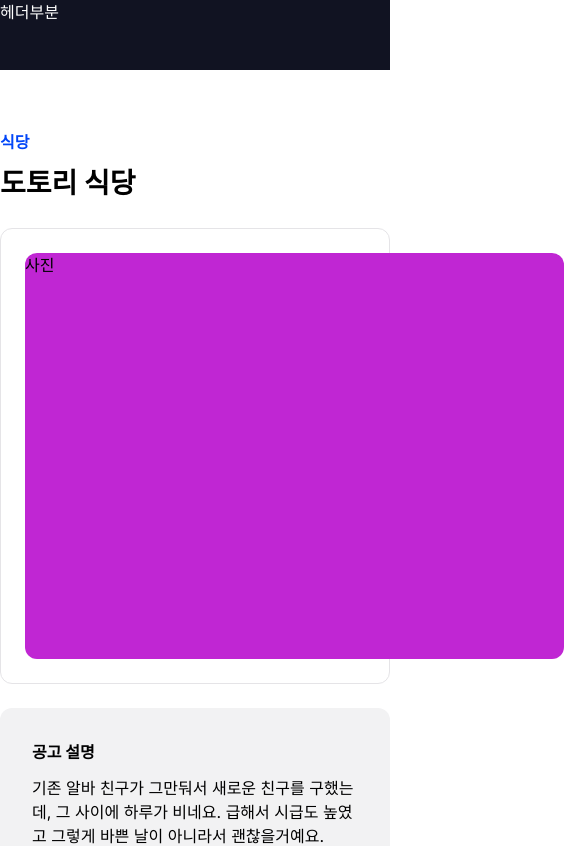
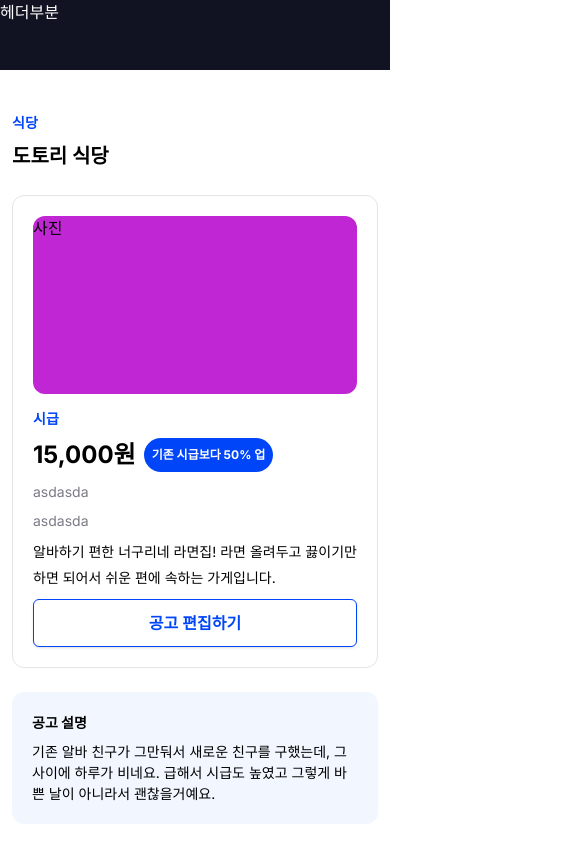
Before and after one commit to 5-PS/DANCHOO, a Next.js app: page /my-store/my-recruits/1 in a window 390 px wide. Shown: the top 846 px of the page, 585 px wide, since content can reach past the window. Built offline with nearby package versions, Linux system fonts and the light colour scheme.

Commit message:
design: 반응형 페이지 1차 작업 완료

```diff
--- a/app/(service)/my-store/my-recruits/[recruitId]/_components/recruitsCard.tsx
+++ b/app/(service)/my-store/my-recruits/[recruitId]/_components/recruitsCard.tsx
@@ -3,23 +3,23 @@ import Button from '@/components/button/button';
 function RecuitsCard() {
   return (
     <>
-      <div className="flex w-full gap-8 p-6 mb-6 border rounded-xl border-gray-20">
-        <div>
-          <div className="w-[539px] h-full rounded-xl bg-fuchsia-600">사진</div>
+      <div className="flex w-full gap-8 p-6 mb-6 border rounded-xl border-gray-20 max-xl:flex-col max-xl:gap-4 max-md:p-5 max-md:gap-3">
+        <div className="w-full max-xl:h-[361px] max-md:h-[178px]">
+          <div className="h-full rounded-xl bg-fuchsia-600">사진</div>
         </div>
-        <div className="flex flex-col gap-3 pt-4">
+        <div className="flex flex-col gap-3 pt-4 max-xl:pt-0 max-md:gap-2">
           <div>
-            <span className="inline-block mb-2 font-bold text-primary">시급</span>
-            <div className="font-bold text-[28px] flex gap-2 items-center">
+            <span className="inline-block mb-2 font-bold text-primary max-md:text-[14px]">시급</span>
+            <div className="font-bold text-[28px] flex gap-2 items-center max-md:text-[24px]">
               15,000원
-              <span className=" p-3 rounded-[20px] text-white bg-primary text-[14px] h-[36px]">
+              <span className=" p-3 rounded-[20px] text-white bg-primary text-[14px] h-[36px] max-md:text-[12px] max-md:p-2 max-md:h-auto">
                 기존 시급보다 50% 업
               </span>
             </div>
           </div>
-          <div className="text-gray-50">asdasda</div>
-          <div className="text-gray-50">asdasda</div>
-          <p className="leading-[26px]">
+          <div className="text-gray-50 max-md:text-[14px]">asdasda</div>
+          <div className="text-gray-50 max-md:text-[14px]">asdasda</div>
+          <p className="leading-[26px] max-md:text-[14px]">
             알바하기 편한 너구리네 라면집! 라면 올려두고 끓이기만 하면 되어서 쉬운 편에 속하는 가게입니다.
           </p>
           <Button background="bg-white" fontSize={16}>
@@ -27,7 +27,7 @@ function RecuitsCard() {
           </Button>
         </div>
       </div>
-      <div className="flex flex-col w-full gap-3 p-8 rounded-xl bg-gray-10">
+      <div className="flex flex-col w-full gap-3 p-8 rounded-xl bg-red-10 max-md:text-[14px] max-md:gap-2 max-md:p-5">
         <h2 className="font-bold">공고 설명</h2>
         <p className="text-pretty">
           기존 알바 친구가 그만둬서 새로운 친구를 구했는데, 그 사이에 하루가 비네요. 급해서 시급도 높였고 그렇게 바쁜
--- a/app/(service)/my-store/my-recruits/[recruitId]/page.tsx
+++ b/app/(service)/my-store/my-recruits/[recruitId]/page.tsx
@@ -8,14 +8,14 @@ function MyRecruitDetailPage({ searchParams }) {
     <>
       <div className="w-full h-[70px] bg-black text-white">헤더부분</div>
       <main>
-        <section className="py-[60px] max-w-[964px] m-auto">
+        <section className="py-[60px] max-w-[964px] m-auto max-xl:max-w-[680px] max-md:py-10 max-md:max-w-full max-md:px-3">
           <div className="mb-6 ">
-            <span className="inline-block mb-2 font-bold text-primary">식당</span>
-            <h1 className="text-[28px] font-bold">도토리 식당</h1>
+            <span className="inline-block mb-2 font-bold text-primary max-md:text-[14px]">식당</span>
+            <h1 className="text-[28px] font-bold max-md:text-[20px]">도토리 식당</h1>
           </div>
           <RecuitsCard />
         </section>
-        <section className="py-[60px] max-w-[964px] m-auto">
+        <section className="py-[60px] max-w-[964px] m-auto max-xl:max-w-[680px] max-md:py-10 max-md:max-w-full max-md:px-3">
           <h1 className="text-[28px] font-bold mb-8">신청자 목록</h1>
           <Table query={searchParams} />
         </section>
```
